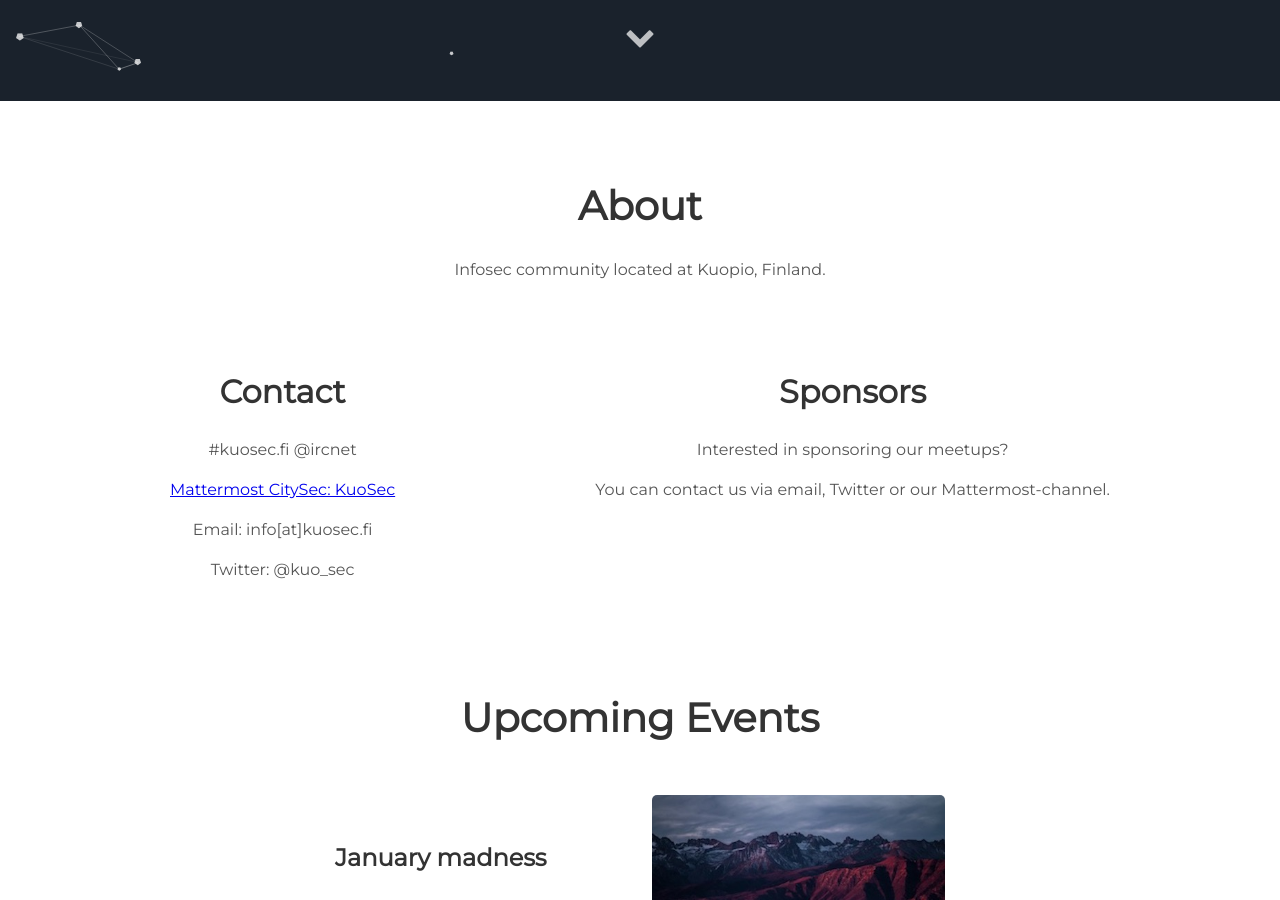
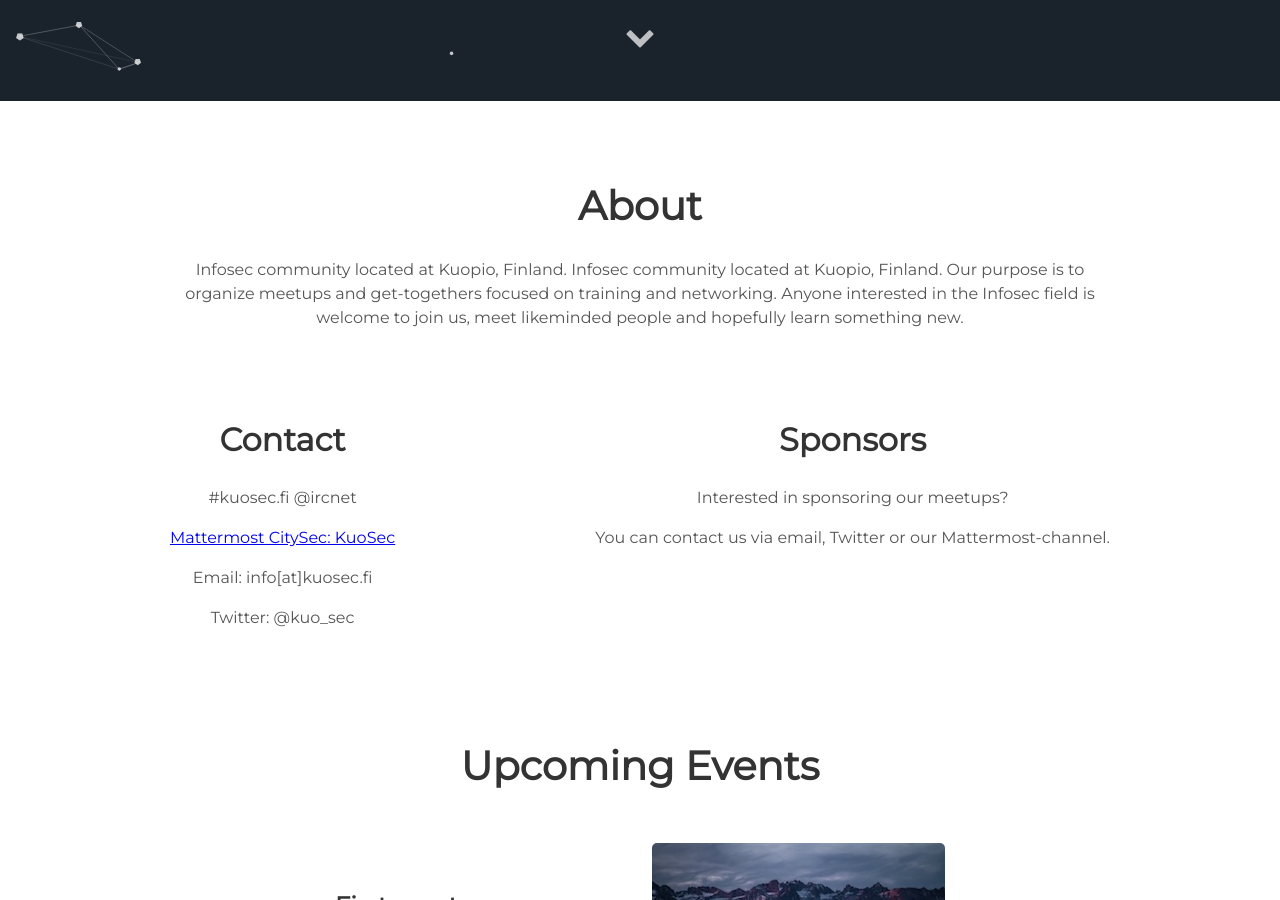
Before and after one commit to kuosec/kuosec.github.io, a Jekyll site: the page built from index.html, in a window 1280 px wide and 900 px high, scrolled down 799 px. Built offline with Jekyll 4.4.1, drawn with Linux system fonts in a browser that asks for light colours.

Commit message:
Updated about section

```diff
--- a/_config.yml
+++ b/_config.yml
@@ -6,7 +6,7 @@ description: Homepage of Kuosec infosec community.
 
 # User settings
 username:
-user_description: Infosec community located at Kuopio, Finland.
+user_description: Infosec community located at Kuopio, Finland. Infosec community located at Kuopio, Finland. Our purpose is to organize meetups and get-togethers focused on training and networking. Anyone interested in the Infosec field is welcome to join us, meet likeminded people and hopefully learn something new.
 user_title: Infosec Community
 email: info@kuosec.fi
 twitter_username: kuosec
--- a/_includes/projects.html
+++ b/_includes/projects.html
@@ -6,7 +6,7 @@
     <img alt="mountains" src="{{ "/assets/img/mountains.jpg" | prepend: site.baseurl }}" />
   </div>
   <div class="contents">
-    <h3> January madness </h3>
+    <h3> First meetup </h3>
     <ul>
       <li> 29th of January 2020</li>
     </ul>
```
